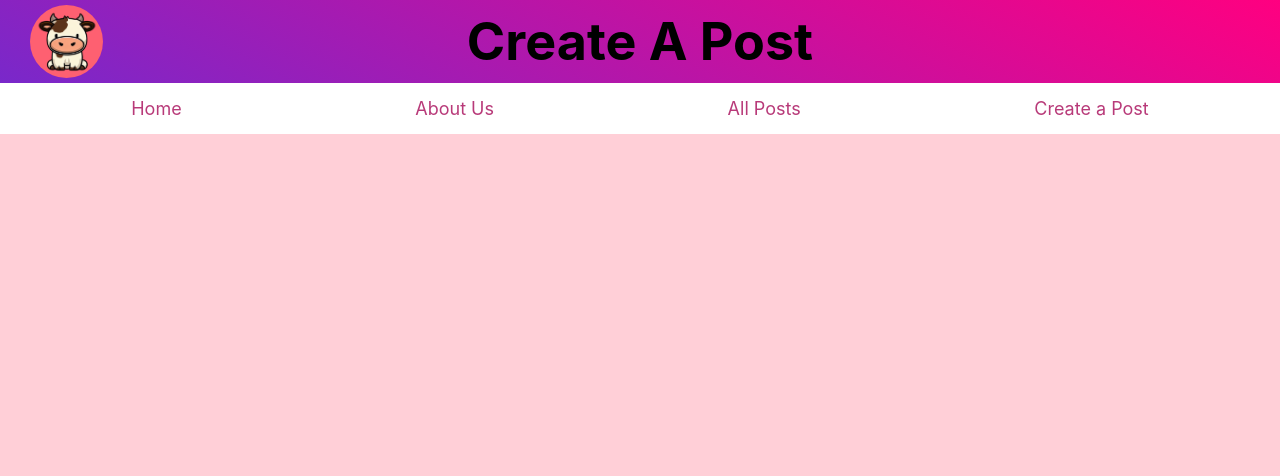
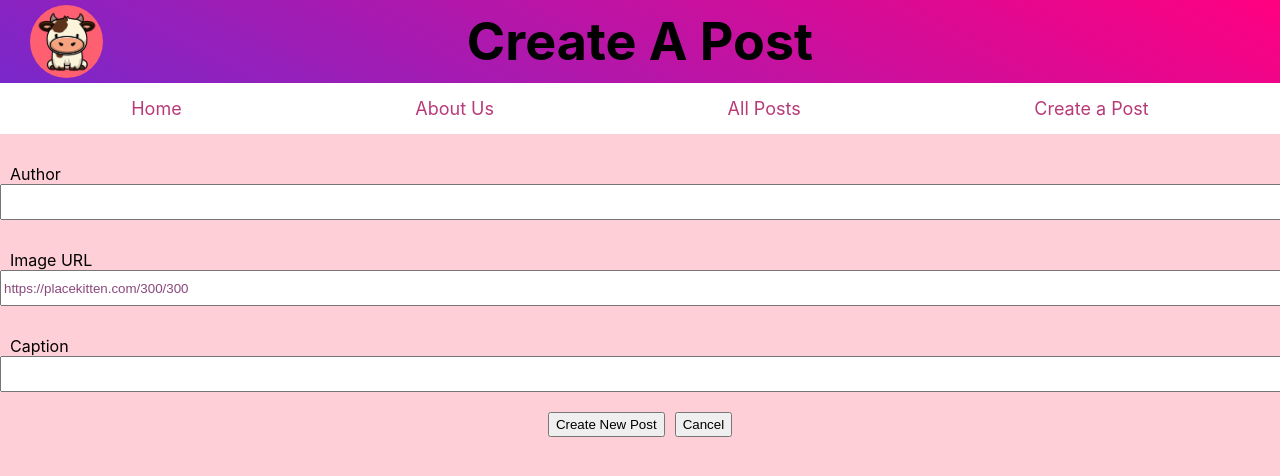
Before and after one commit to Wendy3123/MP2_Project, a React (Create React App) app in the folder frontend/: page /CreateAPost in a window 1280 px wide. Shown: the top 476 px of the page. Built offline with nearby package versions, Linux system fonts and the light colour scheme.

Commit message:
adding form and usestate to form

```diff
--- a/frontend/src/App.css
+++ b/frontend/src/App.css
@@ -62,3 +62,28 @@ a {
   margin: auto;
   padding: 10px 0 10px 0;
 }
+
+.form1 {
+  margin-top: 30px;
+}
+
+.form1input {
+  display: flex;
+  width: 100%;
+  height: 30px;
+  color: rgb(139, 72, 123);
+}
+
+.form1label {
+  padding: 0 0 0 10px;
+  display: flex;
+  width: 30%;
+}
+
+.CreatePostBtn {
+  display: flex;
+  justify-content: center;
+  padding-top: 20px;
+  height: 25px;
+  gap: 10px;
+}
--- a/frontend/src/App.js
+++ b/frontend/src/App.js
@@ -2,29 +2,34 @@ import "./App.css";
 import Form from "./pages/Form";
 import { Route, Routes } from "react-router-dom";
 import Post from "./pages/Post";
-// import { useState } from "react";
+import { useState } from "react";
 import Home from "./components/Home";
 import AboutUs from "./components/AboutUs";
 
+const initialState = {
+  author: "",
+  img_URL: "https://placekitten.com/300/300",
+  caption: "",
+};
+
 function App() {
+  const [form, setForm] = useState(initialState);
   return (
     <div className="App">
       <Routes>
         <Route path="/" element={<Home />} />
         <Route path="/AboutUs" element={<AboutUs />} />
         <Route path="/AllPosts" element={<Post />} />
-        <Route path="/CreateAPost" element={<Form />} />
+        <Route
+          path="/CreateAPost"
+          element={<Form form={form} setForm={setForm} />}
+        />
       </Routes>
     </div>
   );
 }
 
 export default App;
-// const initialState = {
-//   author: "",
-//   img_URL: "https://placekitten.com/300/300",
-//   caption: "",
-// };
 
 // function App() {
 //   const [form, setForm] = useState(initialState);
--- a/frontend/src/pages/Form.js
+++ b/frontend/src/pages/Form.js
@@ -1,25 +1,25 @@
-import React from "react";
+import React, { useState } from "react";
 import NavBar from "../components/NavBar";
 
-// const formFields = [
-//   {
-//     id: "author",
-//     type: "text",
-//     label: "author",
-//   },
-//   {
-//     id: "img_URL",
-//     type: "text",
-//     label: "img_URL",
-//   },
-//   {
-//     id: "caption",
-//     type: "text",
-//     label: "caption",
-//   },
-// ];
+const formFields = [
+  {
+    id: "author",
+    type: "text",
+    label: "Author",
+  },
+  {
+    id: "img_URL",
+    type: "text",
+    label: "Image URL",
+  },
+  {
+    id: "caption",
+    type: "text",
+    label: "Caption",
+  },
+];
 
-function Form() {
+function Form({ form, setForm }) {
   return (
     <div>
       <h1 className="h1Tag">
@@ -27,7 +27,31 @@ function Form() {
         Post
       </h1>
       <NavBar />
-      <form></form>
+      <form>
+        {formFields.map((field) => (
+          <div className="form1">
+            <div>
+              <label className="form1label">{field.label}</label>
+            </div>
+            <div>
+              <input
+                name={field.id}
+                id={field.id}
+                type={field.type}
+                className="form1input"
+                value={form[field.id]} //assign the value of the input now to the current form default value
+                onChange={
+                  (e) => setForm({ ...form, [e.target.name]: e.target.value }) //...form takes the values we alrdy have in the form and updates the e.target.name to e.target.value
+                }
+              ></input>
+            </div>
+          </div>
+        ))}
+        <div className="CreatePostBtn">
+          <button>Create New Post</button>
+          <button>Cancel</button>
+        </div>
+      </form>
     </div>
   );
 }
```
Also changed, not shown: frontend/src/pages/form1.js (deleted, +0 -51 lines).
